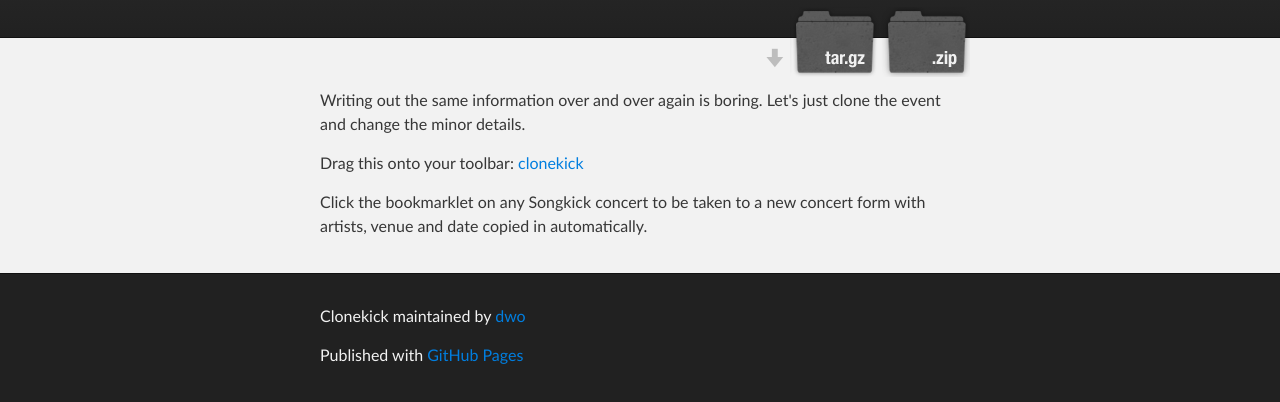
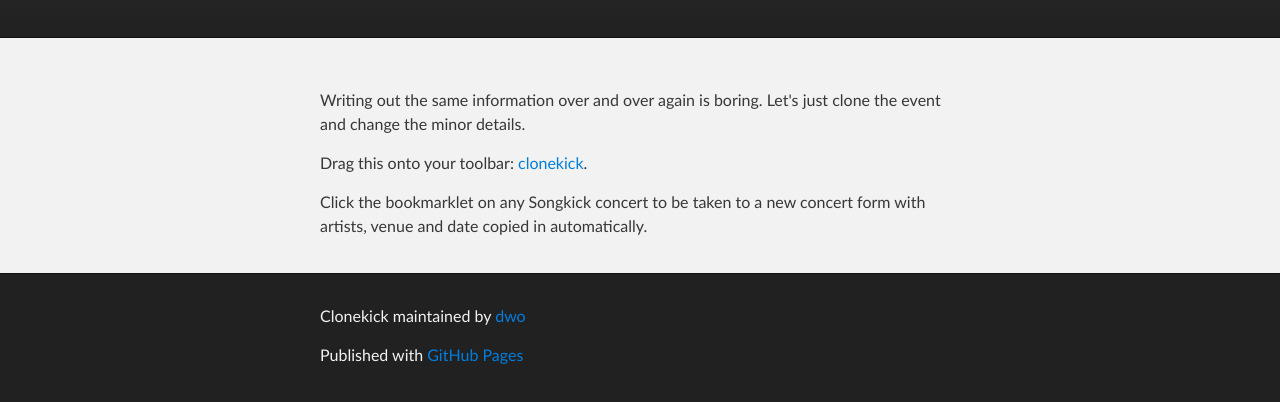
Before and after one commit to dwo/clonekick, a plain HTML site: page index.html in a window 1280 px wide. Shown: the part 208-610 px from the top of the page. Drawn offline with Linux system fonts and the light colour scheme.

Commit message:
remove download links and correct bookmarklet again

```diff
--- a/index.html
+++ b/index.html
@@ -20,11 +20,6 @@
 
           <h1 id="project_title">Clonekick</h1>
           <h2 id="project_tagline">A Songkick bookmarklet to clone the event you are looking at</h2>
-
-            <section id="downloads">
-              <a class="zip_download_link" href="https://github.com/dwo/clonekick/zipball/master">Download this project as a .zip file</a>
-              <a class="tar_download_link" href="https://github.com/dwo/clonekick/tarball/master">Download this project as a tar.gz file</a>
-            </section>
         </header>
     </div>
 
@@ -34,7 +29,7 @@
         <p>Writing out the same information over and over again is boring. Let's just clone
 the event and change the minor details.</p>
 
-<p>Drag this onto your toolbar: <a href="javascript:(function(document){var%20lineup=document.querySelectorAll('div.line-up%20ul%20li'),headliner_names=[],support_names=[],i=0;for(i=0;i<lineup.length;i++){var%20artist_name=encodeURIComponent(lineup[i].children[0].textContent.trim());if(lineup[i].attributes['class']===undefined){support_names.push(artist_name);}else{headliner_names.push(artist_name);}}%20var%20date_string=document.querySelector('div.brief%20h2').textContent.trim();var%20date=new%20Date(date_string);var%20day=date.getDate(),month=date.getMonth()+1,year=date.getFullYear();var%20venue_path=document.querySelector('div.location%20a').attributes.href.value;var%20venue_id=venue_path.split('/').pop();var%20base_url='http://www.songkick.com/concerts/new?';var%20final_url=base_url.concat('venue_id='+venue_id);for(i=0;i<headliner_names.length;i++){final_url=final_url+"&event[headliner_names]["+i.toString()+"]=";final_url=final_url+headliner_names[i];}%20for(i=0;i<support_names.length;i++){final_url=final_url+"&event[support_names]["+i.toString()+"]=";final_url=final_url+support_names[i];}%20final_url=final_url+"&event[date][day]="+day;final_url=final_url+"&event[date][month]="+month;final_url=final_url+"&event[date][year]="+year;document.location=final_url;}(document));">clonekick</a></p>
+<p>Drag this onto your toolbar: <a href="javascript:(function(document){var%20lineup=document.querySelectorAll('div.line-up%20ul%20li'),headliner_names=[],support_names=[],i=0;for(i=0;i<lineup.length;i++){var%20artist_name=encodeURIComponent(lineup[i].children[0].textContent.trim());if(lineup[i].attributes['class']===undefined){support_names.push(artist_name);}else{headliner_names.push(artist_name);}}%20var%20date_string=document.querySelector('div.brief%20h2').textContent.trim();var%20date=new%20Date(date_string);var%20day=date.getDate(),month=date.getMonth()+1,year=date.getFullYear();var%20venue_path=document.querySelector('div.location%20a').attributes.href.value;var%20venue_id=venue_path.split('/').pop();var%20base_url='http://www.songkick.com/concerts/new?';var%20final_url=base_url.concat('venue_id='+venue_id);for(i=0;i<headliner_names.length;i++){final_url=final_url+'&event[headliner_names]['+i.toString()+']=';final_url=final_url+headliner_names[i];}%20for(i=0;i<support_names.length;i++){final_url=final_url+'&event[support_names]['+i.toString()+']=';final_url=final_url+support_names[i];}%20final_url=final_url+'&event[date][day]='+day;final_url=final_url+'&event[date][month]='+month;final_url=final_url+'&event[date][year]='+year;document.location=final_url;}(document));">clonekick</a>.
 
 <p>Click the bookmarklet on any Songkick concert to be taken to a new concert form with artists, venue and date copied in automatically.</p>
       </section>
```
